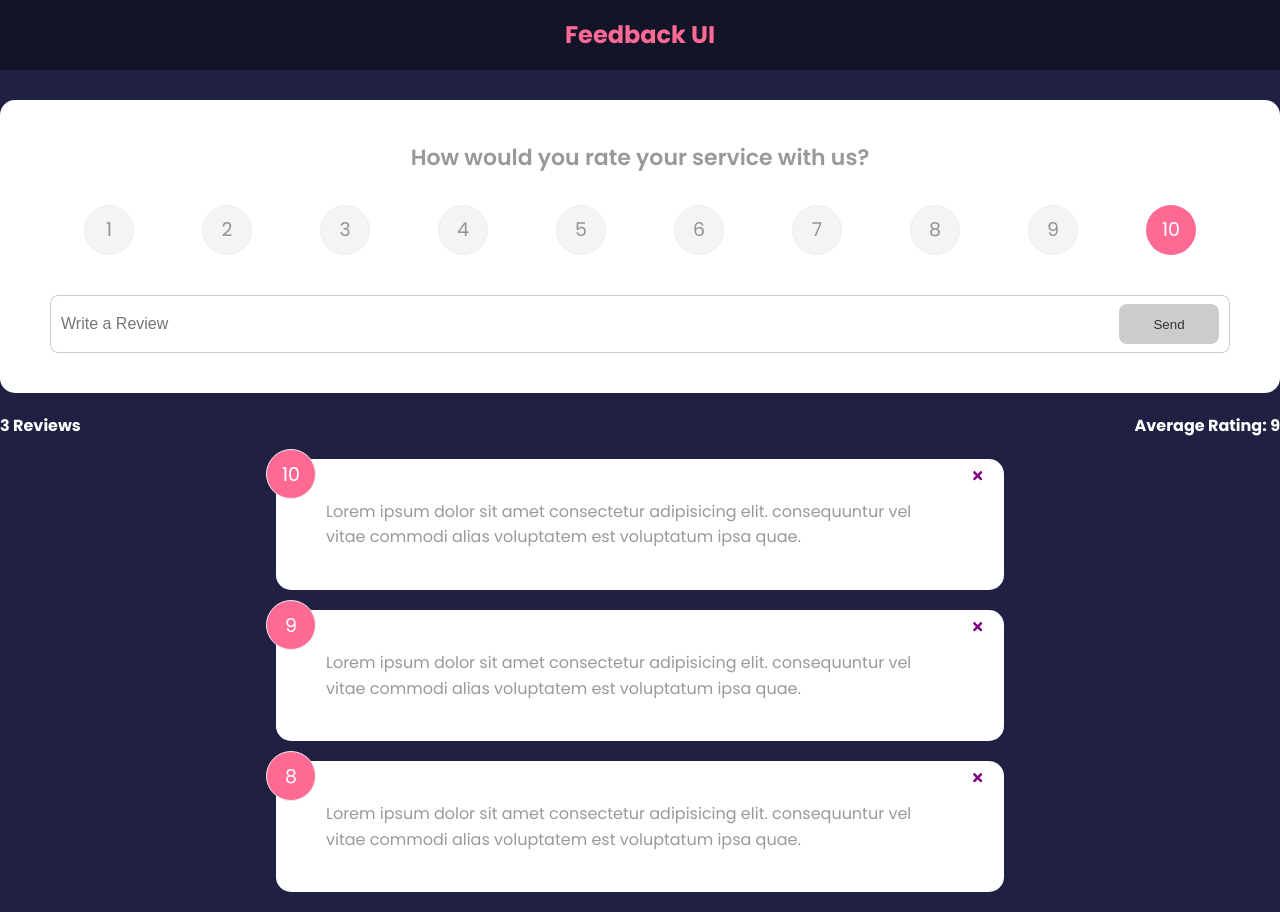
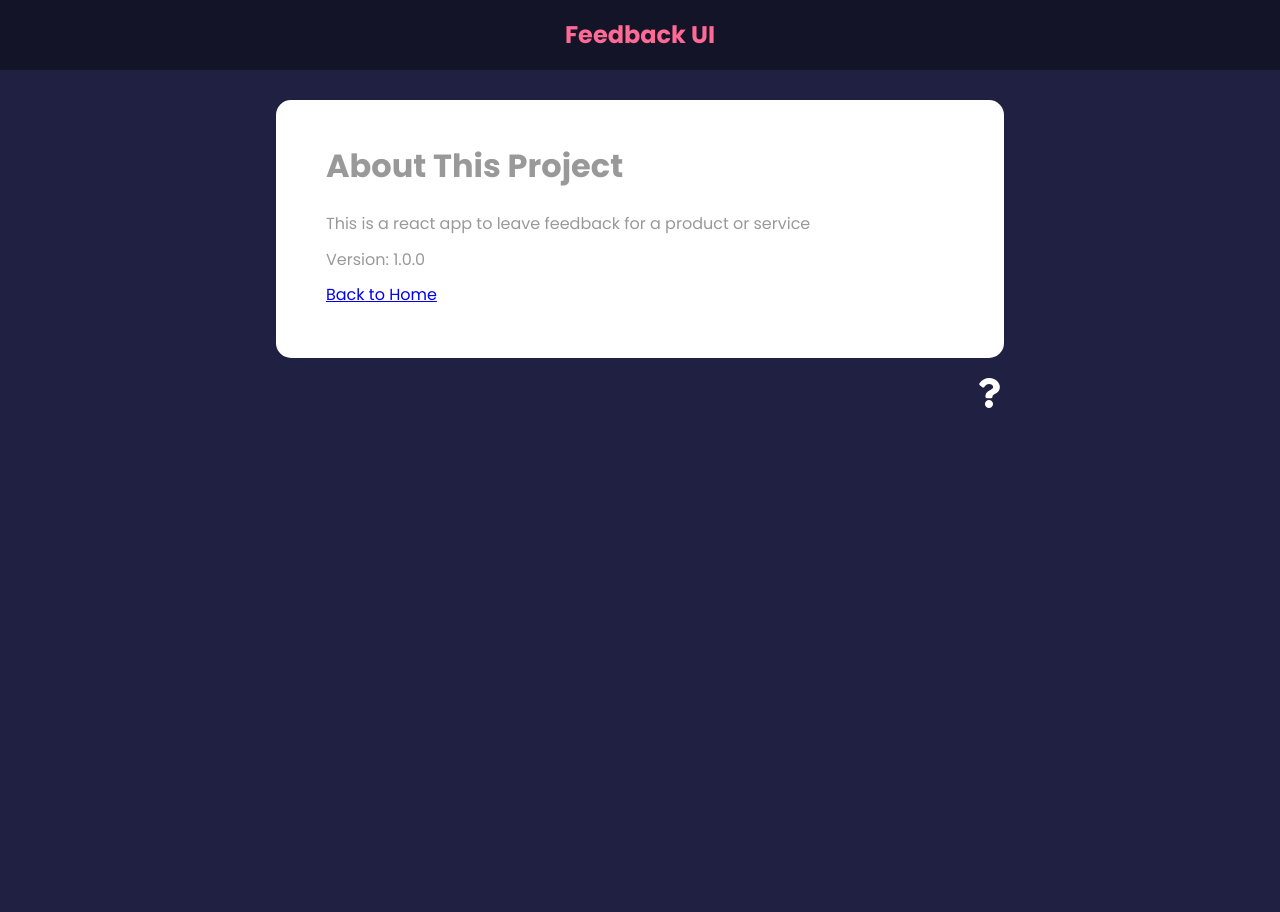
Before and after one commit to slmulti/my-feedback-app, a React (Create React App) app: page /about in a window 1280 px wide. After the commit the page ends 800 px from the top, so only its background shows below. Built offline with nearby package versions, Linux system fonts and the light colour scheme.

Commit message:
5 creating routes and links complete

```diff
--- a/package.json
+++ b/package.json
@@ -10,6 +10,7 @@
     "react": "^18.2.0",
     "react-dom": "^18.2.0",
     "react-icons": "^4.8.0",
+    "react-router-dom": "^6.10.0",
     "react-scripts": "5.0.1",
     "uuid": "^9.0.0",
     "web-vitals": "^2.1.4"
--- a/src/App.js
+++ b/src/App.js
@@ -1,10 +1,13 @@
 import { v4 as uuidv4 } from "uuid";
+import { BrowserRouter as Router, Route, Routes } from "react-router-dom";
 import Header from "./components/Header";
 import FeedbackList from "./components/FeedbackList";
 import { useState } from "react";
 import FeedbackData from "./data/feedbackData";
 import FeedbackStats from "./components/FeedbackStats";
 import FeedbackForm from "./components/FeedbackForm";
+import AboutPage from "./pages/AboutPage";
+import AboutIconLink from "./components/AboutIconLink";
 
 function App() {
     const [feedback, setFeedback] = useState(FeedbackData);
@@ -20,17 +23,31 @@
         }
     };
     return (
-        <>
+        <Router>
             <Header />
-            <FeedbackForm handleAdd={addFeedback} />
-            <FeedbackStats feedback={feedback} />
             <div className="container">
-                <FeedbackList
-                    feedback={feedback}
-                    handleDelete={deleteFeedback}
-                />
+                <Routes>
+                    <Route
+                        exact
+                        path="/"
+                        element={
+                            <>
+                                <FeedbackForm handleAdd={addFeedback} />
+                                <FeedbackStats feedback={feedback} />
+
+                                <FeedbackList
+                                    feedback={feedback}
+                                    handleDelete={deleteFeedback}
+                                />
+                            </>
+                        }
+                    ></Route>
+
+                    <Route path="/about" element={<AboutPage />} />
+                </Routes>
+                <AboutIconLink />
             </div>
-        </>
+        </Router>
     );
 }
 
--- /dev/null
+++ b/src/components/AboutIconLink.jsx
@@ -0,0 +1,15 @@
+import React from "react";
+import { FaQuestion } from "react-icons/fa";
+import { Link } from "react-router-dom";
+
+function AboutIconLink() {
+    return (
+        <div className="about-link">
+            <Link to={"/about"}>
+                <FaQuestion size={30} />
+            </Link>
+        </div>
+    );
+}
+
+export default AboutIconLink;
--- /dev/null
+++ b/src/pages/AboutPage.jsx
@@ -0,0 +1,23 @@
+import React from "react";
+import Card from "../components/shared/Card";
+import { Link } from "react-router-dom";
+
+function AboutPage() {
+    return (
+        <Card>
+            <div className="about">
+                <h1>About This Project</h1>
+                <p>
+                    This is a react app to leave feedback for a product or
+                    service
+                </p>
+                <p>Version: 1.0.0</p>
+                <p>
+                    <Link to="/">Back to Home</Link>
+                </p>
+            </div>
+        </Card>
+    );
+}
+
+export default AboutPage;
```
Also changed, not shown: 1 other file (tests, documents, lock files or other folders).
